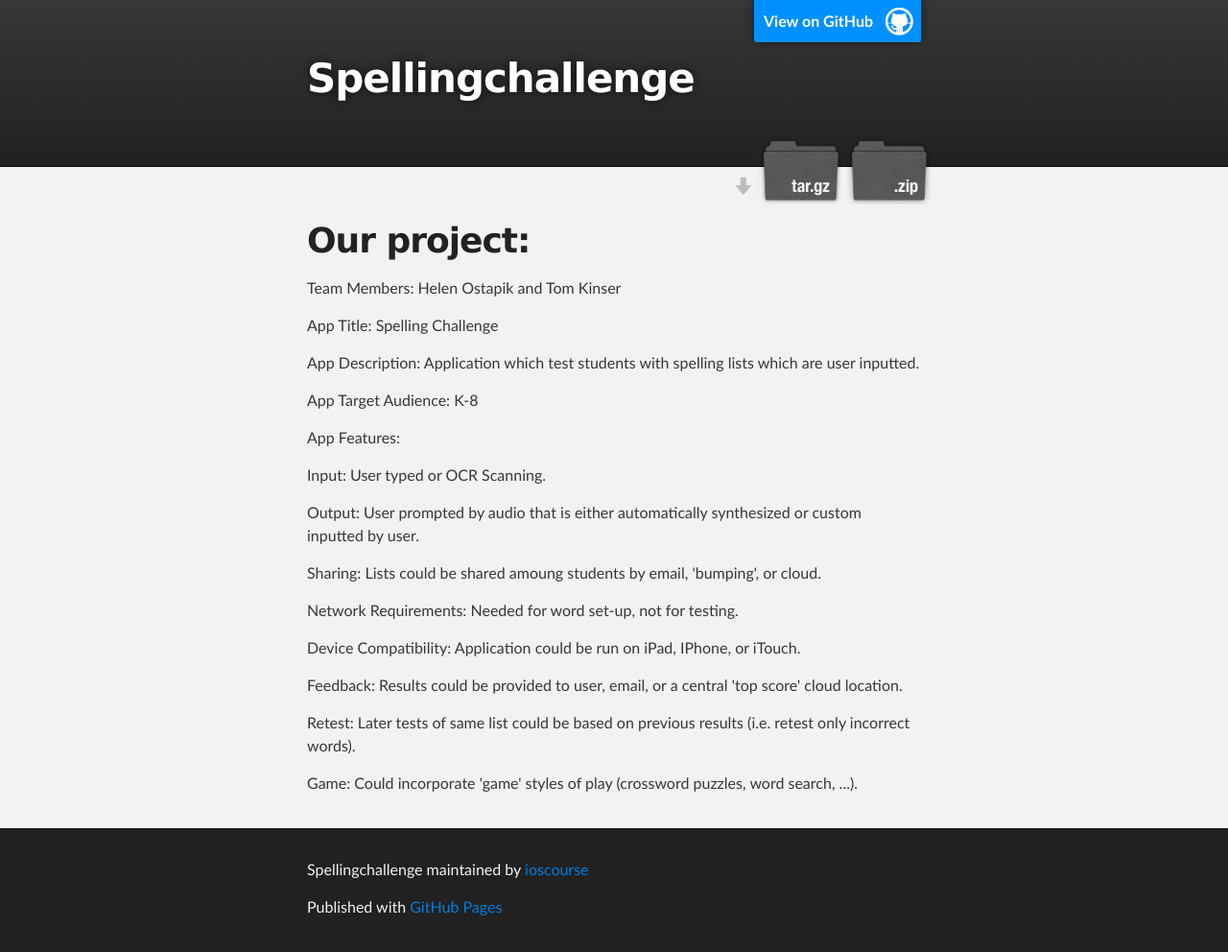
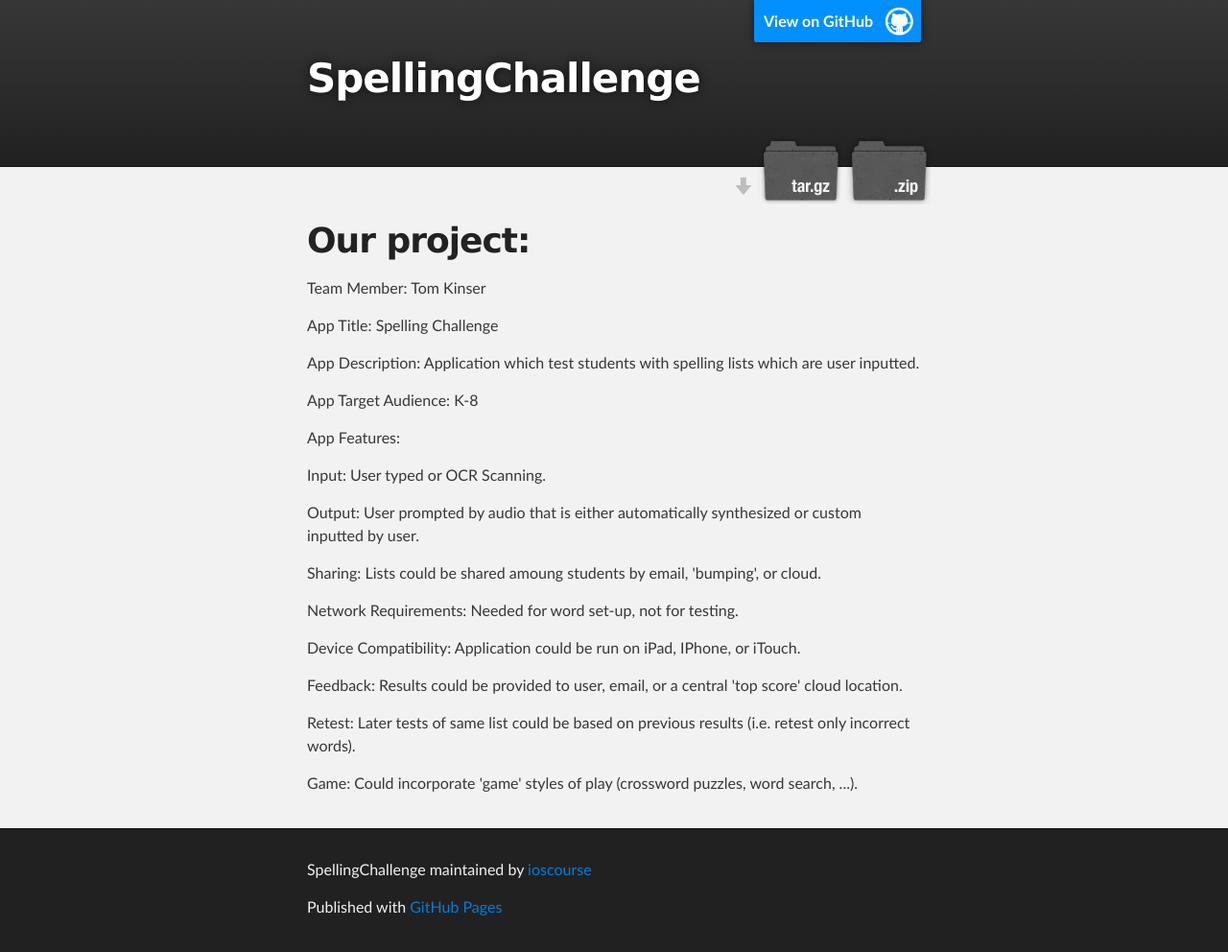
Before and after one commit to ioscourse/SpellingChallenge, a plain HTML site: page index.html in a window 1280 px wide. Shown: the whole page at 96% size. Drawn offline with Linux system fonts and the light colour scheme.

Commit message:
Create gh-pages branch via GitHub

```diff
--- a/index.html
+++ b/index.html
@@ -4,11 +4,11 @@
   <head>
     <meta charset='utf-8' />
     <meta http-equiv="X-UA-Compatible" content="chrome=1" />
-    <meta name="description" content="Spellingchallenge : " />
+    <meta name="description" content="SpellingChallenge : " />
 
     <link rel="stylesheet" type="text/css" media="screen" href="stylesheets/stylesheet.css">
 
-    <title>Spellingchallenge</title>
+    <title>SpellingChallenge</title>
   </head>
 
   <body>
@@ -18,7 +18,7 @@
         <header class="inner">
           <a id="forkme_banner" href="https://github.com/ioscourse/SpellingChallenge">View on GitHub</a>
 
-          <h1 id="project_title">Spellingchallenge</h1>
+          <h1 id="project_title">SpellingChallenge</h1>
           <h2 id="project_tagline"></h2>
 
             <section id="downloads">
@@ -33,7 +33,7 @@
       <section id="main_content" class="inner">
         <h1>Our project:</h1>
 
-<p>Team Members:  Helen Ostapik and Tom Kinser</p>
+<p>Team Member:  Tom Kinser</p>
 
 <p>App Title: Spelling Challenge</p>
 
@@ -64,7 +64,7 @@
     <!-- FOOTER  -->
     <div id="footer_wrap" class="outer">
       <footer class="inner">
-        <p class="copyright">Spellingchallenge maintained by <a href="https://github.com/ioscourse">ioscourse</a></p>
+        <p class="copyright">SpellingChallenge maintained by <a href="https://github.com/ioscourse">ioscourse</a></p>
         <p>Published with <a href="http://pages.github.com">GitHub Pages</a></p>
       </footer>
     </div>
--- a/params.json
+++ b/params.json
@@ -1 +1 @@
-{"name":"Spellingchallenge","tagline":"","body":"\r\n# Our project:\r\n\r\nTeam Members:  Helen Ostapik and Tom Kinser\r\n\r\nApp Title: Spelling Challenge\r\n\r\n\r\nApp Description: Application which test students with spelling lists which are user inputted.\r\n\r\nApp Target Audience: K-8\r\n\r\nApp Features: \r\n\r\n\r\nInput:  User typed or OCR Scanning.\r\n\r\nOutput:  User prompted by audio that is either automatically synthesized or custom inputted by user.\r\n\r\nSharing:  Lists could be shared amoung students by email, 'bumping', or cloud.\r\n\r\nNetwork Requirements:  Needed for word set-up, not for testing.\r\n\r\nDevice Compatibility:  Application could be run on iPad, IPhone, or iTouch.\r\n\r\nFeedback:  Results could be provided to user, email, or a central 'top score' cloud location.\r\n\r\nRetest:  Later tests of same list could be based on previous results (i.e. retest only incorrect words).\r\n\r\nGame:  Could incorporate 'game' styles of play (crossword puzzles, word search, ...).\r\n\r\n\r\n\r\n\r\n","google":"","note":"Don't delete this file! It's used internally to help with page regeneration."}
+{"name":"SpellingChallenge","tagline":"","body":"# Our project:\r\n\r\nTeam Member:  Tom Kinser\r\n\r\nApp Title: Spelling Challenge\r\n\r\n\r\nApp Description: Application which test students with spelling lists which are user inputted.\r\n\r\nApp Target Audience: K-8\r\n\r\nApp Features: \r\n\r\n\r\nInput:  User typed or OCR Scanning.\r\n\r\nOutput:  User prompted by audio that is either automatically synthesized or custom inputted by user.\r\n\r\nSharing:  Lists could be shared amoung students by email, 'bumping', or cloud.\r\n\r\nNetwork Requirements:  Needed for word set-up, not for testing.\r\n\r\nDevice Compatibility:  Application could be run on iPad, IPhone, or iTouch.\r\n\r\nFeedback:  Results could be provided to user, email, or a central 'top score' cloud location.\r\n\r\nRetest:  Later tests of same list could be based on previous results (i.e. retest only incorrect words).\r\n\r\nGame:  Could incorporate 'game' styles of play (crossword puzzles, word search, ...).\r\n\r\n\r\n\r\n\r\n","google":"","note":"Don't delete this file! It's used internally to help with page regeneration."}
```
